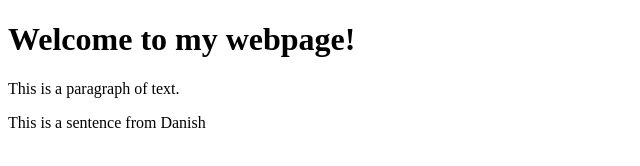
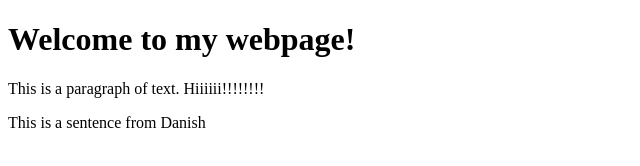
Before and after one commit to rizs6/sample, a plain HTML site: page index.html in a window 1280 px wide. Shown: the whole page, without its empty margins (0-640 px from the left). Drawn offline with Linux system fonts and the light colour scheme.

Commit message:
Update index.html

```diff
--- a/index.html
+++ b/index.html
@@ -5,7 +5,7 @@
   </head>
   <body>
     <h1>Welcome to my webpage!</h1>
-    <p>This is a paragraph of text.</p>
+    <p>This is a paragraph of text. Hiiiiii!!!!!!!!</p>
     <p>This is a sentence from Danish</p>
   </body>
 </html>
```
